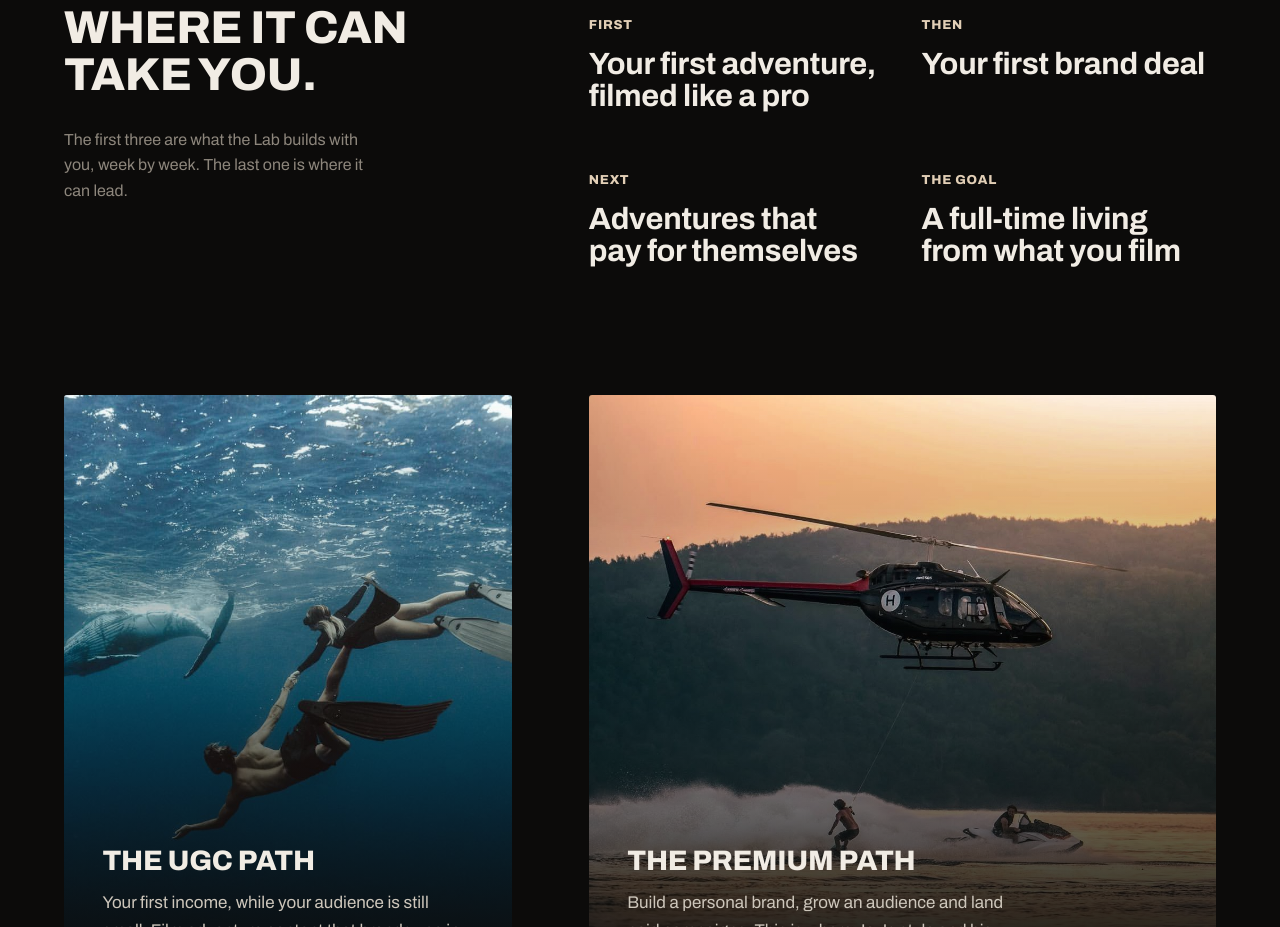
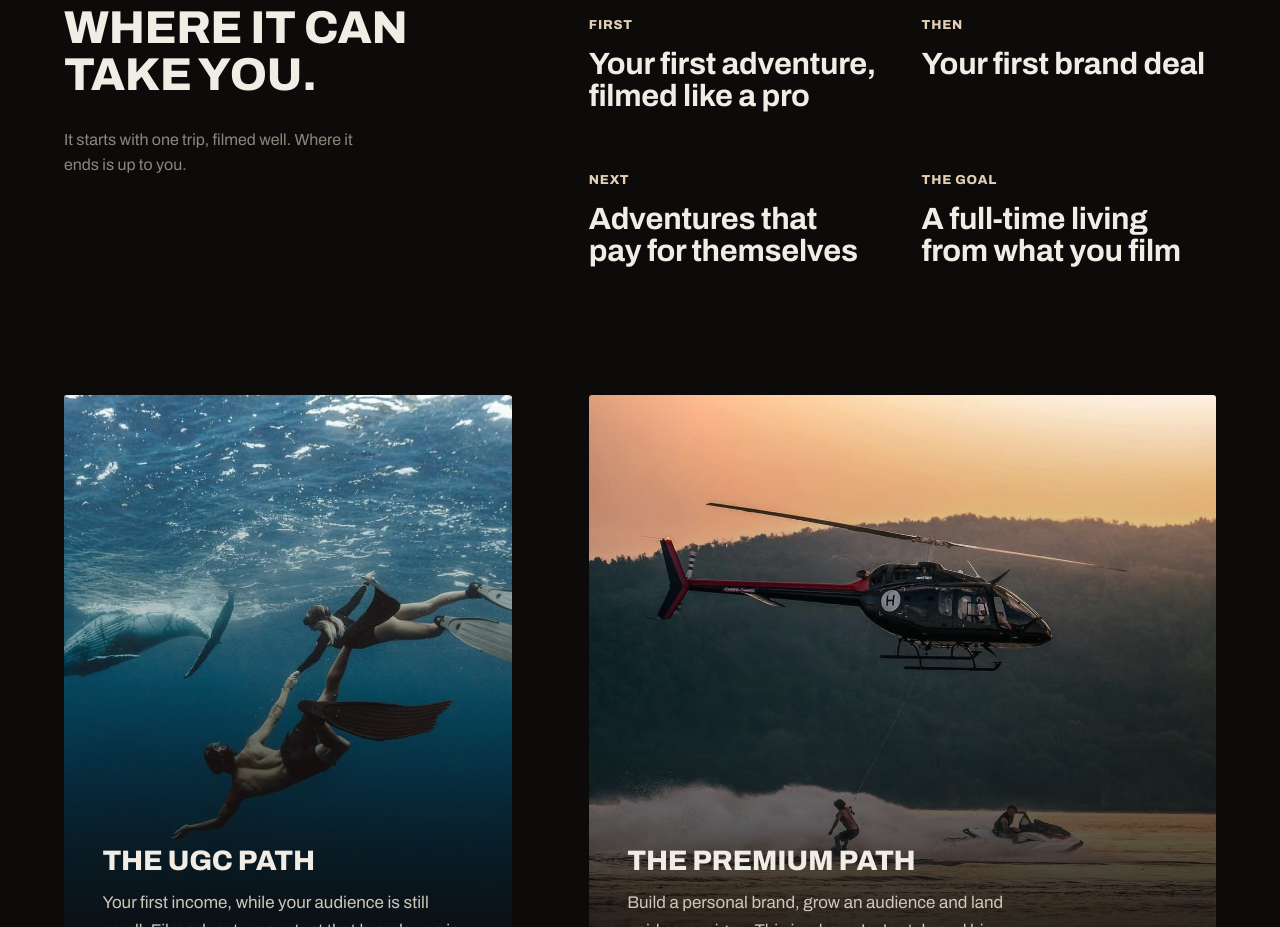
Before and after one commit to simonbern/creator-lab, a plain HTML site: page index.html in a window 1280 px wide. Shown: the part 1120-2047 px from the top of the page. Drawn offline with Linux system fonts and the light colour scheme.

Commit message:
Round 3, point 3: new subtitle for Where it can take you
Co-Authored-By: Claude Opus 5.5 <noreply@anthropic.com>
Claude-Session: https://claude.ai/code/session_014gSWR4LcKv3a5ncgRe9DZ1

```diff
--- a/index.html
+++ b/index.html
@@ -273,7 +273,7 @@ footer .soc{display:flex;gap:24px}
     <div class="g2">
       <div>
         <h2 class="rv">Where it can take you.</h2>
-        <p class="disclaim rv" style="--i:1">The first three are what the Lab builds with you, week by week. The last one is where it can lead.</p>
+        <p class="disclaim rv" style="--i:1">It starts with one trip, filmed well. Where it ends is up to you.</p>
       </div>
       <ol class="steps">
         <li class="rv"><span class="when">First</span><h3>Your first adventure, filmed like a pro</h3></li>
```
